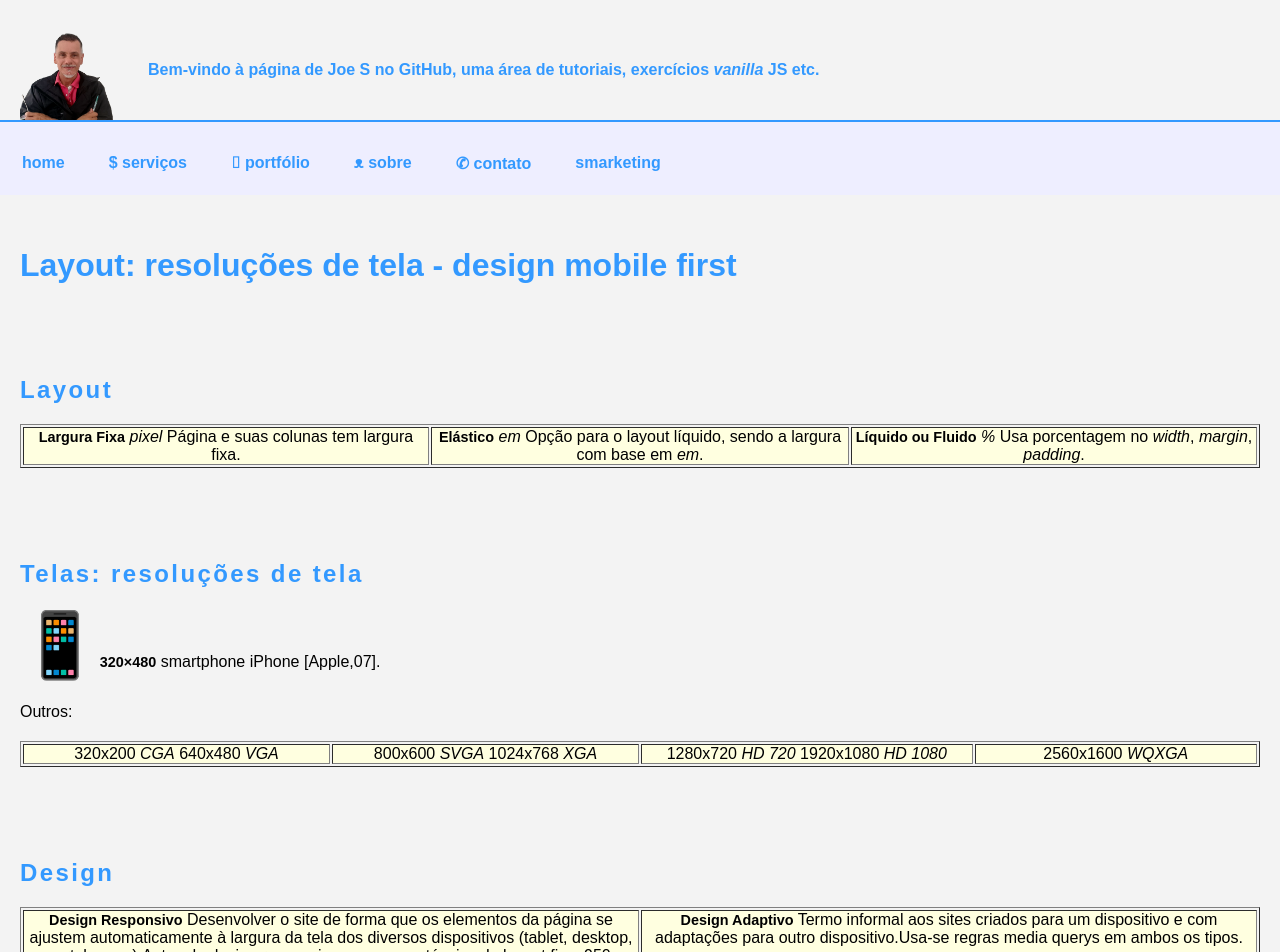
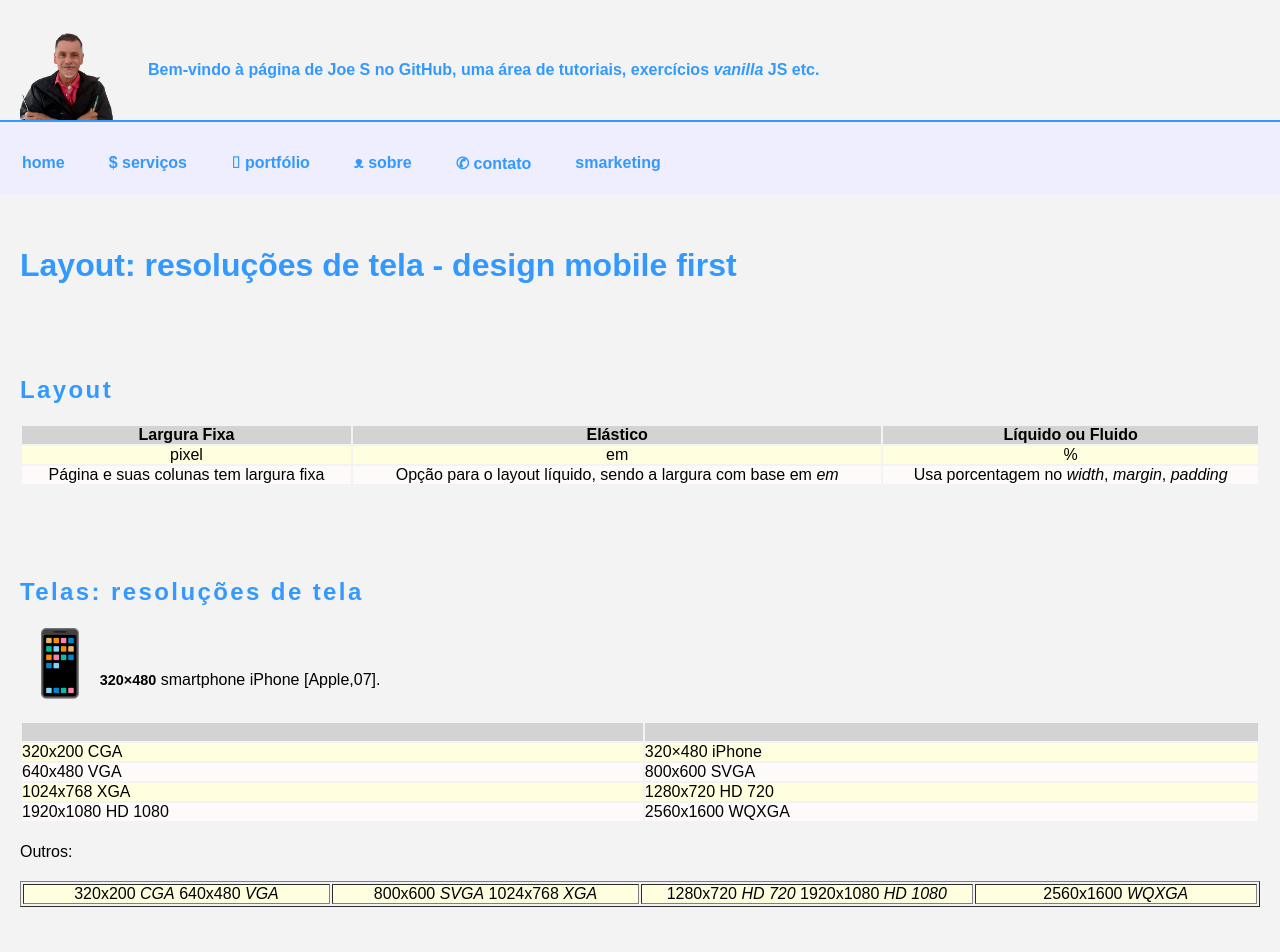
Before and after one commit to Joesynth/joesynth.github.io, a Jekyll site: the page built from _posts/2021-12-27-layout-resolucoes-de-tela-design-mobile-first.md, in a window 1280 px wide and 1400 px high. Shown: the top 952 px of the window. Built offline with Jekyll 4.4.1, drawn with Linux system fonts in a browser that asks for light colours; some of the changed text lies outside the part shown.

Commit message:
Update 2021-12-27-layout-resolucoes-de-tela-design-mobile-first.md

```diff
--- a/_posts/2021-12-27-layout-resolucoes-de-tela-design-mobile-first.md
+++ b/_posts/2021-12-27-layout-resolucoes-de-tela-design-mobile-first.md
@@ -1,30 +1,31 @@
 # Layout: resoluções de tela - design mobile first
 
 <h2>Layout</h2>
-<table border="1" width="100%">
-<tbody>
-<tr valign="top">
-<td width="33%">
-<div align="center"><strong>Largura Fixa</strong>
-<em>pixel</em>
-Página e suas colunas tem largura fixa.</div></td>
-<td width="34%">
-<div align="center"><strong>Elástico</strong>
-<em>em</em>
-Opção para o layout líquido, sendo a largura com base em <em>em</em>.</div></td>
-<td width="33%">
-<div align="center"><strong>Líquido ou Fluido</strong>
-<em>%</em>
-Usa porcentagem no <em>width</em>, <em>margin</em>, <em>padding</em>.</div></td>
-</tr>
-</tbody>
-</table>
+
+|Largura Fixa|Elástico|Líquido ou Fluido|
+|:---:|:---:|:---:|
+|pixel|em|%|
+|Página e suas colunas tem largura fixa|Opção para o layout líquido, sendo a largura com base em <em>em</em>|Usa porcentagem no <em>width</em>, <em>margin</em>, <em>padding</em>|
+
+
+
 <h2>Telas: resoluções de tela</h2>
 <span style="font-size:4em;">📱</span><strong>320×480</strong> <span class="style3">smartphone iPhone [Apple,07].</span>
 
+|||
+|:---|:---|
+|320x200 CGA|320×480 iPhone|
+|640x480 VGA|800x600 SVGA|
+|1024x768 XGA|1280x720 HD 720|
+|1920x1080 HD 1080|2560x1600 WQXGA|
+
+
+
+
+
+
 Outros:
 <table border="1" width="100%">
-<tbody>
 <tr valign="top">
 <td width="25%">
 <p align="center">320x200
@@ -48,26 +49,18 @@ Outros:
 <span class="style3">
 </span></div></td>
 </tr>
-</tbody>
 </table>
+
 <h2>Design</h2>
-<table border="1" width="100%">
-<tbody>
-<tr valign="top">
-<td width="50%">
-<div align="center"><strong>Design Responsivo</strong>
-Desenvolver o site de forma que os elementos da página se ajustem automaticamente à largura da tela dos diversos dispositivos (tablet, desktop, smartphone...).Antes do design responsivo usava-se a técnica do layout fixo.
-950px para tela de 1024x768, 690px, 260px. Também o fluído, o qual usava porcentagem.
 
-</div></td>
-<td width="50%">
-<div align="center"><strong>Design Adaptivo</strong>
-Termo informal aos sites criados para um dispositivo e com adaptações para outro dispositivo.Usa-se regras media querys em ambos os tipos.
+|Design Responsivo|Design Adaptivo|
+|:--- |:--- |
+|Desenvolver o site de forma que os elementos da página se ajustem automaticamente à largura da tela dos diversos dispositivos (tablet, desktop, smartphone...). Antes do design responsivo usava-se a técnica do layout fixo. 950px para tela de 1024x768, 690px, 260px. Também o fluído, o qual usava porcentagem.|Termo informal aos sites criados para um dispositivo e com adaptações para outro dispositivo. Usa-se regras media querys em ambos os tipos.|
 
-</div></td>
-</tr>
-</tbody>
-</table>
+
+
+
+
 <h2>Mobile First</h2>
 <span style="font-size:3em;">📱</span>Conceito em que os projetos começam primeiro pensando no mobile e depois desktop. Ou seja, smartphone e em seguida tablet, desktop.
 
```
